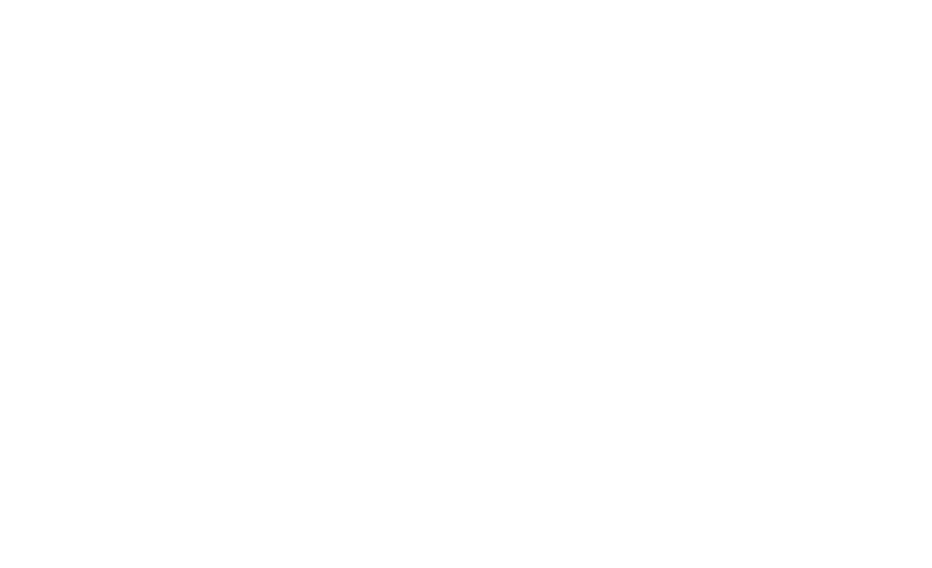
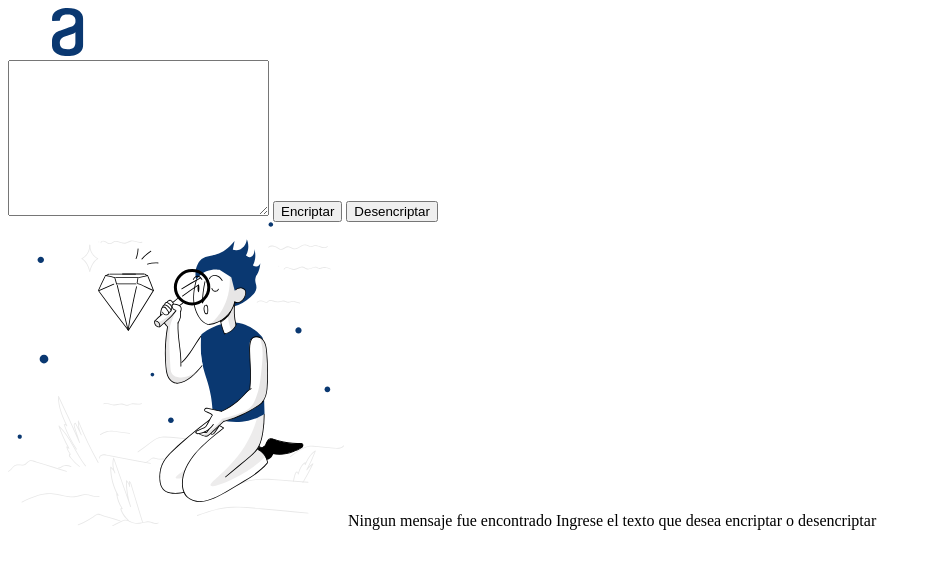
Before and after one commit to eomarh/alura-encriptador, a plain HTML site: page index.html in a window 1280 px wide. Shown: the whole page, without its empty margins (0-932 px from the left). Drawn offline with Linux system fonts and the light colour scheme.

Commit message:
elements html added

```diff
--- a/index.html
+++ b/index.html
@@ -12,9 +12,24 @@
 <body>
 
    <header>
+      <img src="./img/Logo@2x.svg" alt="logo-alura-latam">
    </header>
 
    <main>
+      <section>
+         <textarea name="txa-frase" id="txa-frase" cols="30" rows="10"></textarea>
+         <button>
+            Encriptar
+         </button>
+         <button>
+            Desencriptar
+         </button>
+      </section>
+      <aside>
+         <img src="./img/Muñeco.svg" alt="munheco">
+         <span>Ningun mensaje fue encontrado</span>
+         <span>Ingrese el texto que desea encriptar o desencriptar</span>
+      </aside>
    </main>
 
    <footer>
```
Also changed, not shown: 1 other file.
